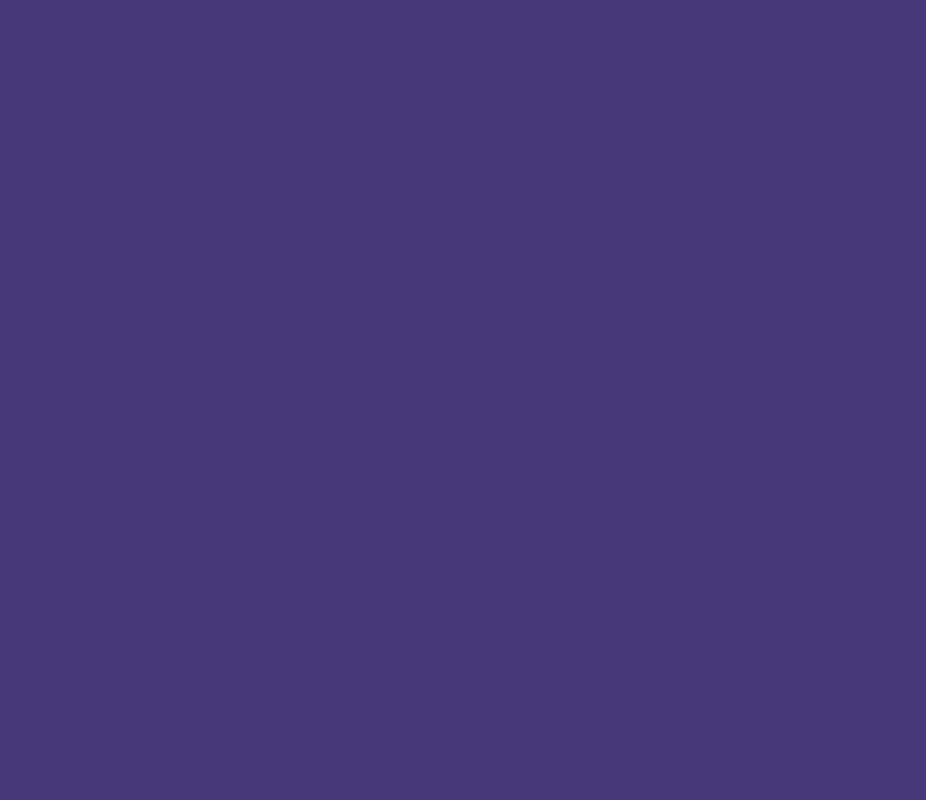
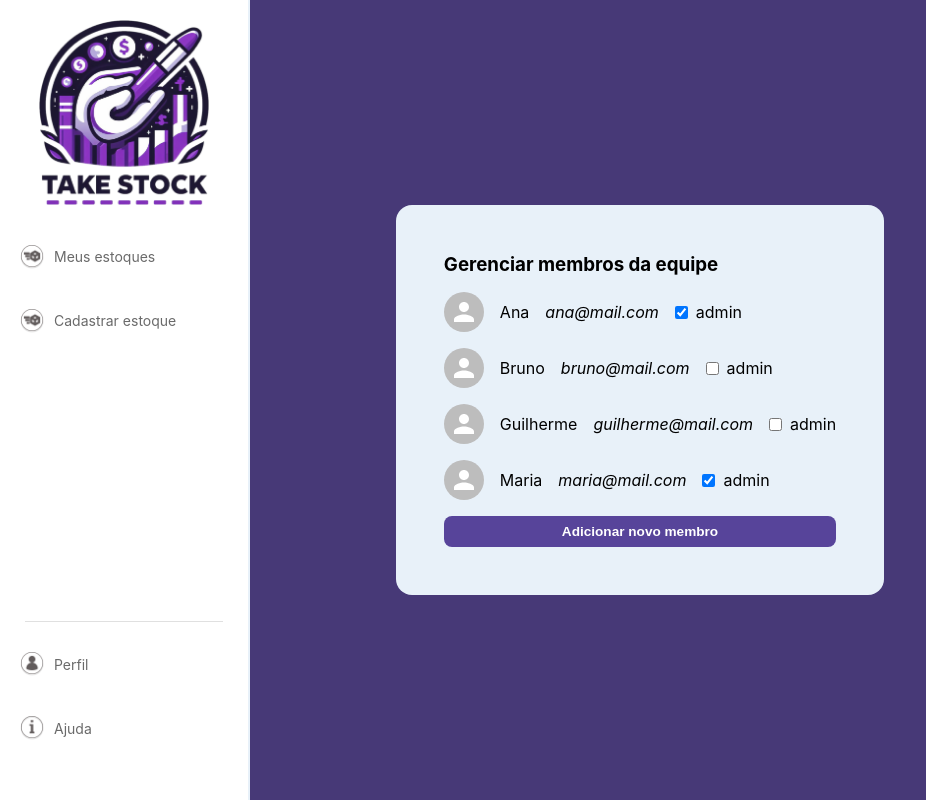
Before and after one commit to brunolimao/TakeStock, a React (Create React App) app in the folder client/: page /membros in a window 1280 px wide. Before the commit this address had no page. Shown: the whole page, without its empty margins (0-926 px from the left). Built offline with nearby package versions, Linux system fonts and the light colour scheme.

Commit message:
página de membros

```diff
--- a/client/src/App.js
+++ b/client/src/App.js
@@ -8,6 +8,7 @@ import ViewStock from './pages/ViewStock.js';
 
 import "./index.css";
 import ViewProducts from './pages/ViewProducts.js';
+import { Members } from './pages/Members.js';
 
 function App() {
   return (
@@ -24,6 +25,8 @@ function App() {
           <Route path="/estoque/visualizar" element={<ViewStock />} />
 
           <Route path="/produtos/visualizar" element={<ViewProducts />} />
+
+          <Route path="/membros" element={<Members />} />
         </Routes>
       </Router>
     </React.StrictMode>
--- /dev/null
+++ b/client/src/components/Forms/MemberForm.js
@@ -0,0 +1,41 @@
+import { useState } from 'react';
+import styles from './styles.module.css';
+import { Button } from '../Button';
+
+export const MemberForm = function({ action }) {
+
+    const [name, setName] = useState('');
+    const [email, setEmail] = useState('');
+    const [isAdmin, setIsAdmin] = useState(false);
+
+    const submit = (e) => {
+        e.preventDefault();
+
+        action({
+            name, email, isAdmin,
+        });
+    }
+
+    return (
+        <form className={styles.content} onSubmit={submit}>
+            <div className={styles.input}>
+                <label>Nome</label>
+                <input type="text" value={name} onChange={(e) => setName(e.target.value)} placeholder="Nome" />
+            </div>
+
+            <div className={styles.input}>
+                <label>E-mail</label>
+                <input type="text" value={email} onChange={(e) => setEmail(e.target.value)} placeholder="E-mail" />
+            </div>
+
+            <div className={styles.checkbox_input}>
+                <input type="checkbox" value={isAdmin} onChange={(e) => setIsAdmin(e.target.value)} />
+                <label>É administrador?</label>
+            </div>
+
+            <Button>
+                Enviar
+            </Button>
+        </form>
+    );
+};
--- a/client/src/components/ProductForms/styles.module.css
+++ b/client/src/components/Forms/styles.module.css
@@ -27,3 +27,9 @@
     flex-direction: column;
     gap: 0.5rem;
 }
+
+.checkbox_input {
+    display: flex;
+    align-items: center;
+    gap: 0.5rem;
+}
--- /dev/null
+++ b/client/src/pages/Members.js
@@ -0,0 +1,55 @@
+import { useState } from 'react';
+import { Avatar } from '@mui/material';
+import { Button } from '../components/Button';
+import { Modal } from '../components/Modal';
+
+import { MainLayout } from '../layouts/main';
+
+import styles from '../styles/Members.module.css';
+import { MemberForm } from '../components/Forms/MemberForm';
+
+export function Members() {
+    const [members, setMembers] = useState([
+        { name: 'Ana', email: 'ana@mail.com', isAdmin: true },
+        { name: 'Bruno', email: 'bruno@mail.com', isAdmin: false },
+        { name: 'Guilherme', email: 'guilherme@mail.com', isAdmin: false },
+        { name: 'Maria', email: 'maria@mail.com', isAdmin: true },
+    ]);
+
+    const [openNewMemberModal, setOpenNewMemberModal] = useState(false);
+
+    const addNewMember = (newMember) => {
+        setMembers((prev) => ([...prev, newMember]));
+        setOpenNewMemberModal(false);
+    };
+
+    return (
+        <MainLayout>
+            <div className={styles.container}>
+                <h3>Gerenciar membros da equipe</h3>
+
+                {members.map((m) => (
+                    <div className={styles.member} key={m.name}>
+                        <Avatar />
+                        <span className={styles.name}>{m.name}</span>
+                        <span className={styles.email}>{m.email}</span>
+                        <input type="checkbox" checked={m.isAdmin} name={`${m.name}-isAdmin`} />
+                        <label htmlFor={`${m.name}-isAdmin`}>admin</label>
+                    </div>
+                ))}
+
+                <Button onClick={() => setOpenNewMemberModal(true)} small>
+                    Adicionar novo membro
+                </Button>
+            </div>
+
+            <Modal
+                open={openNewMemberModal}
+                onClose={() => setOpenNewMemberModal(false)}
+                title="Adicionar novo membro"
+            >
+                <MemberForm action={addNewMember} />
+            </Modal>
+        </MainLayout>
+    );
+}
--- a/client/src/pages/ViewProducts.js
+++ b/client/src/pages/ViewProducts.js
@@ -5,7 +5,8 @@ import styles from '../styles/Products.module.css';
 import { Button } from "../components/Button";
 import { useState } from "react";
 import { Modal } from "../components/Modal";
-import { ProductForm } from "../components/ProductForms/ProductForm";
+import { ProductForm } from "../components/Forms/ProductForm";
+import { Avatar } from "@mui/material";
 
 export const ViewProducts = function() {
 
@@ -53,6 +54,8 @@ export const ViewProducts = function() {
         setProductToDelete({});
     };
 
+    const members = ['Ana', 'Bruno', 'Guilherme', 'Maria'];
+
     return (
         <MainLayout>
             <div className={styles.container}>
@@ -70,6 +73,20 @@ export const ViewProducts = function() {
                             </Button>
                         </Link>
                     </div>
+                </div>
+
+                <hr />
+
+                <h4>Membros</h4>
+                <Link to="/membros">
+                    <Button small fullWidth={false}>
+                        Gerenciar membros
+                    </Button>
+                </Link>
+                <div className={styles.members}>
+                    {members.map((m) => (
+                        <Avatar key={m}>{m[0]}</Avatar>
+                    ))}
                 </div>
 
                 <hr />
--- /dev/null
+++ b/client/src/styles/Members.module.css
@@ -0,0 +1,24 @@
+.container {
+    background: var(--light-purple);
+    padding: 3rem;
+    border-radius: 1rem;
+    display: flex;
+    flex-direction: column;
+    gap: 1rem;
+    color: #000;
+    margin: 5rem 0;
+}
+
+.member {
+    display: flex;
+    gap: 1rem;
+    align-items: center;
+}
+
+.member label {
+    margin-left: -0.5rem;
+}
+
+.email {
+    font-style: italic;
+}
--- a/client/src/styles/Products.module.css
+++ b/client/src/styles/Products.module.css
@@ -50,3 +50,8 @@
     gap: 2rem;
     margin-top: 1rem;
 }
+
+.members {
+    display: flex;
+    gap: 1rem;
+}
```
Also changed, not shown: client/src/components/Forms/ProductForm.js (renamed from client/src/components/ProductForms/ProductForm.js).
